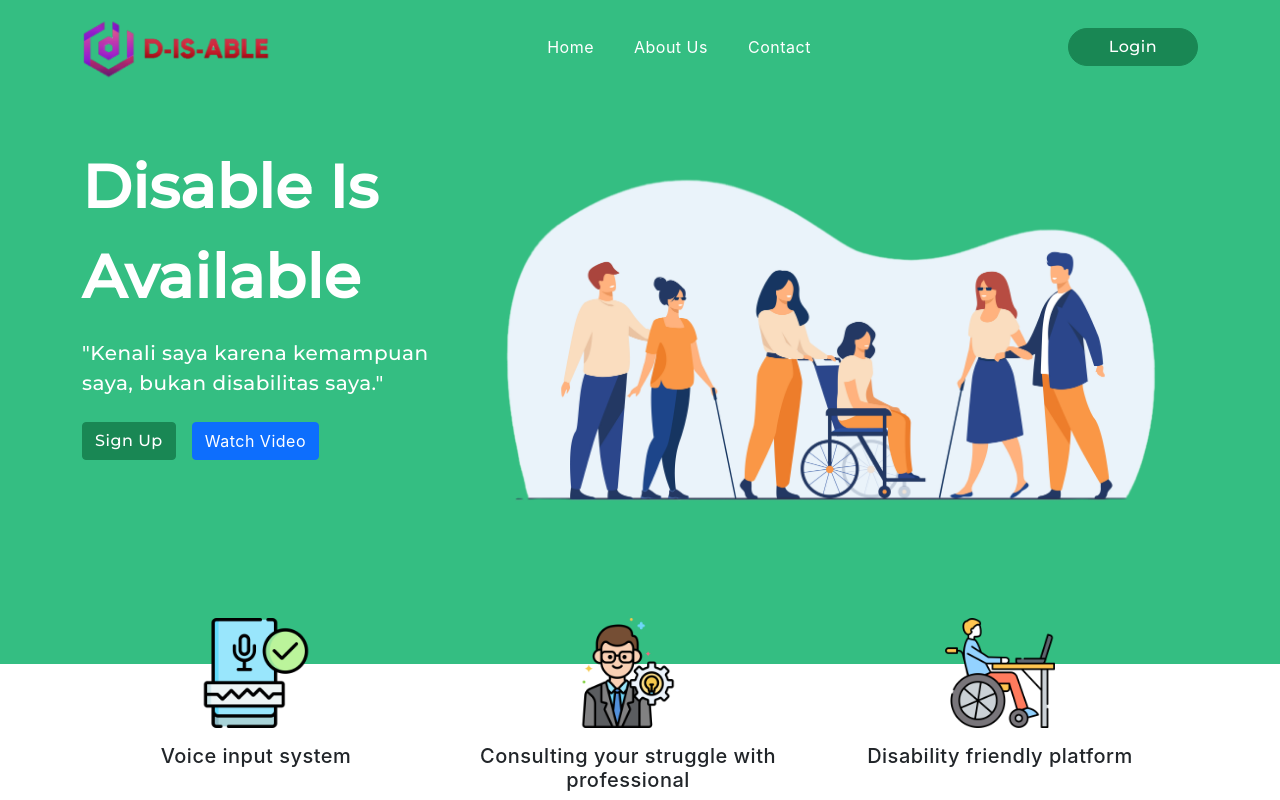
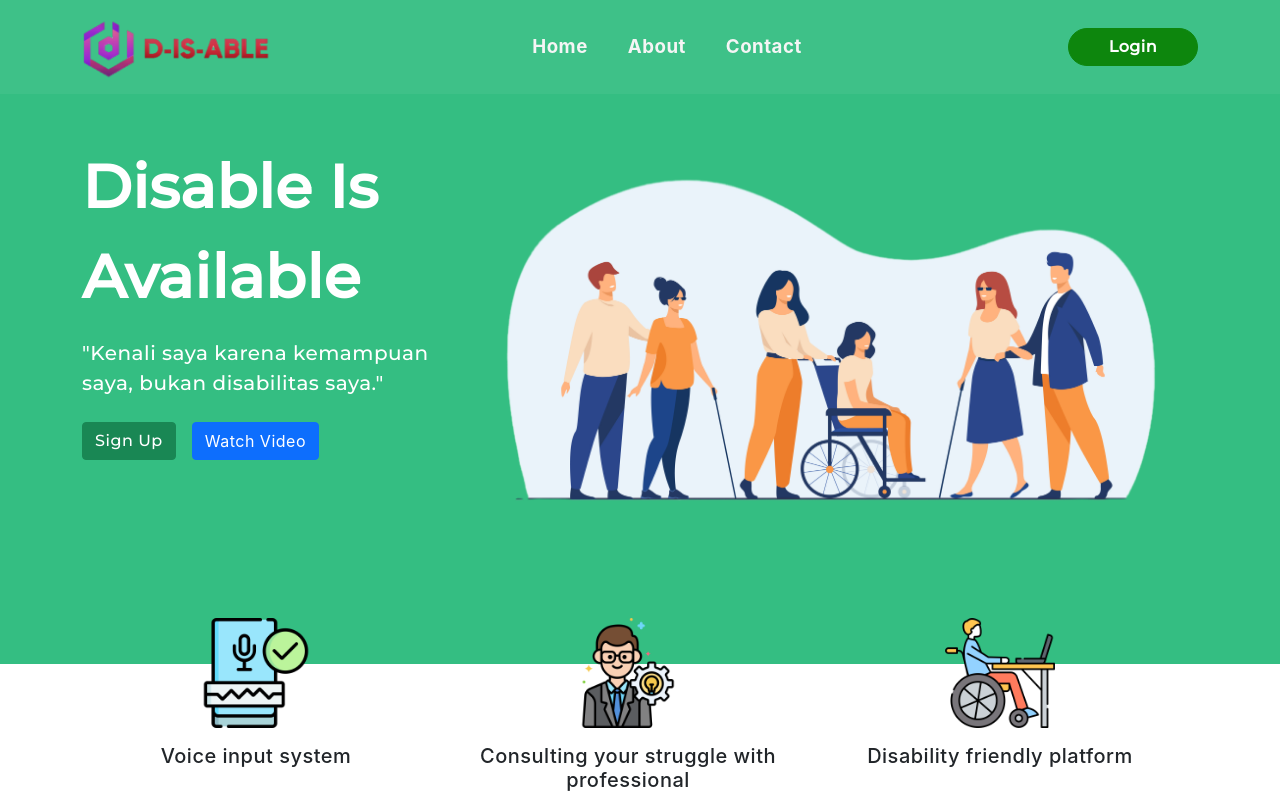
Before and after one commit to febianprima/final-project-disable, a React (Create React App) app: page / in a window 1280 px wide. Shown: the top 800 px of the page. Built offline with nearby package versions, Linux system fonts and the light colour scheme; some icons are missing.

Commit message:
make chatroom to each user

```diff
--- a/src/Components/Header.js
+++ b/src/Components/Header.js
@@ -4,6 +4,23 @@ import styles from "../Css/Header.module.css";
 import { Link } from "react-router-dom";
 
 function Header() {
+
+  const MouseOver = (event)=> {
+    event.target.style.color = 'purple';
+  }
+
+  const MouseOut = (event) => {
+    event.target.style.color = 'whitesmoke'
+  }
+
+  const BackgroundOver = (event) => {
+    event.target.style.background = 'purple'
+  }
+
+  const BackgroundOut = (event) => {
+    event.target.style.background = 'green'
+  }
+
   return (
     <>
       <Navbar
@@ -12,8 +29,7 @@ function Header() {
         style={{
           top: "0",
           position: "sticky",
-          zIndex: "10",
-          backgroundColor: "#34BE82",
+          zIndex: "10"
         }}
       >
         <Container>
@@ -27,26 +43,39 @@ function Header() {
           <Navbar.Collapse id="basic-navbar-nav">
             <Nav className="m-auto">
               <Nav.Link
-                className="text-white me-4"
+                className="me-4"
                 href="/final-project-disable"
+                style={{color:'whitesmoke',fontWeight:'bold', fontSize:'14pt'}}
+                onMouseEnter={MouseOver}
+                onMouseLeave = {MouseOut}
               >
                 Home
               </Nav.Link>
               <Nav.Link
-                className="text-white me-4"
+                className="me-4"
                 href="/final-project-disable/about"
+                style={{color:'whitesmoke',fontWeight:'bold', fontSize:'14pt'}}
+                onMouseEnter={MouseOver}
+                onMouseLeave = {MouseOut}
               >
-                About Us
+                About
               </Nav.Link>
               <Nav.Link
-                className="text-white"
+                className="me-4"
                 href="/final-project-disable/contact"
+                style={{color:'whitesmoke',fontWeight:'bold', fontSize:'14pt'}}
+                onMouseEnter={MouseOver}
+                onMouseLeave = {MouseOut}
               >
                 Contact
               </Nav.Link>
             </Nav>
             <Link to="/login">
-              <Button variant="success" className={styles.btnLogin}>
+              <Button
+                className={styles.btnLogin}
+                onMouseOver={BackgroundOver}
+                onMouseLeave={BackgroundOut}
+              >
                 Login
               </Button>
             </Link>
--- a/src/Components/HeaderFeed.js
+++ b/src/Components/HeaderFeed.js
@@ -6,7 +6,7 @@ import {
   Image,
   NavLink,
   NavDropdown,
-  Nav,
+  Nav
 } from "react-bootstrap";
 import { useNavigate } from "react-router-dom";
 import { freeSet } from "@coreui/icons";
--- a/src/Css/Header.module.css
+++ b/src/Css/Header.module.css
@@ -1,5 +1,6 @@
 .warnaNav {
   background-color: #34BE82;
+  opacity: 95%;
 }
 
 .btnLogin {
@@ -7,4 +8,7 @@
   width: 130px;
   height: 38px;
   border-radius: 50px;
+  background-color:green;
+  font-weight: bolder;
+  border-color: green;
 }
--- a/src/Pages/ChatRoom.js
+++ b/src/Pages/ChatRoom.js
@@ -30,6 +30,7 @@ const Chatroom = () => {
         'last_name': data.users[0].profile[0].lastName
     }
     console.log(userData);
+
     axios.get('https://api.chatengine.io/users',
         {headers: {'PRIVATE-KEY': '18b60e43-a4f3-41be-a102-086d0299604d'}}
     )
@@ -46,31 +47,84 @@ const Chatroom = () => {
 
         if(condition === false){
             axios.post('https://api.chatengine.io/users/',
-            {headers: {'PRIVATE-KEY': '18b60e43-a4f3-41be-a102-086d0299604d'}},
-            {data: data}
+                {
+                    'username': userData.username,
+                    'secret': userData.secret,
+                    'email': userData.email,
+                    'first_name': userData.first_name,
+                    'last_name': userData.last_name
+                },
+                {'headers': {'PRIVATE-KEY': '18b60e43-a4f3-41be-a102-086d0299604d'}}
             )
             .then((res)=>{
                 console.log(res.data);
+                condition = true;
             })
             .catch((err)=>{
                 console.log(err);
             })
         }
+
+        // if (condition === true){
+        //     axios.get('https://api.chatengine.io/chats',
+        //         {headers: {
+        //             'PRIVATE-KEY': '18b60e43-a4f3-41be-a102-086d0299604d',
+        //             'User-Name': userData.username,
+        //             'User-Secret': userData.secret
+        //         }}
+        //     )
+        //     .then((res)=>{
+        //     const admin = res.data.map((item,index)=>(item.admin.username));
+        //     condition = false;
+
+        //     if(admin[0] === userData.username){
+        //         condition = true;
+        //     }
+
+        //     console.log(admin,condition)
+
+        //     if(condition === false){
+        //         axios.post('https://api.chatengine.io/chats/',
+        //             {
+        //                 'title': 'D-IS-ABLE CHATROOM',
+        //                 'is_direct_chat': true
+        //             },
+        //             {'headers': {
+        //                 'PRIVATE-KEY': '18b60e43-a4f3-41be-a102-086d0299604d',
+        //                 'User-Name': userData.username,
+        //                 'User-Secret': userData.secret
+        //             }}
+        //         )
+        //         .then((res)=>{
+        //             console.log(res.data);
+        //             condition = true;
+        //         })
+        //         .catch((err)=>{
+        //             console.log(err);
+        //         })
+        //     }
+        // })
+        // .catch((err)=>{
+        //     console.log(err);
+        // })
+        // }
     })
     .catch((err)=>{
         console.log(err);
     })
 
+
+
     return(
         <div>
             <HeaderFeed />
-            {/* <ChatEngine
+            <ChatEngine
                 height='85vh'
                 projectID='8a530897-5d7d-4884-b1d4-ecc5bd6094a9'
                 userName={userData.username}
                 userSecret={userData.secret}
                 renderChatFeed = {(chatAppProps) => <ChatFeed {...chatAppProps} />}
-            /> */}
+            />
         </div>
     )
 }
--- a/src/Pages/Connection.js
+++ b/src/Pages/Connection.js
@@ -5,10 +5,8 @@ import {
   Row,
   Col,
   Card,
-  ListGroupItem,
   Image,
-  ListGroup,
-  CardGroup,
+  CardGroup
 } from "react-bootstrap";
 import { Link,useNavigate } from "react-router-dom";
 import { useQuery } from '@apollo/client';
--- a/src/Pages/Feeder.js
+++ b/src/Pages/Feeder.js
@@ -7,10 +7,7 @@ import {
   Row,
   Col,
   Card,
-  ListGroup,
-  ListGroupItem,
-  Button,
-  FormInput
+  Button
 } from "react-bootstrap";
 import axios from "axios";
 import Api from "../Utils/Api";
```
